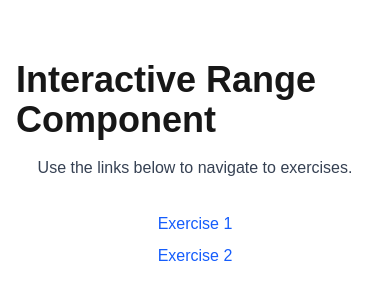
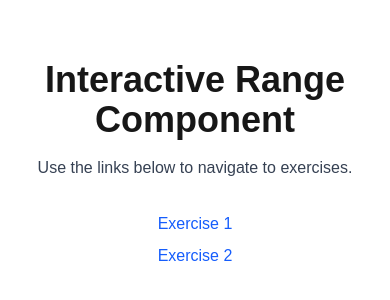
Before and after one commit to leonardogonzalez201190/range-component, a Next.js app: page / in a window 390 px wide. Shown: the part 258-558 px from the top of the page. Built offline with nearby package versions, Linux system fonts and the light colour scheme.

Commit message:
fix(homepage): adjust responsive styling for main page

```diff
--- a/app/page.tsx
+++ b/app/page.tsx
@@ -3,7 +3,7 @@
 export default function HomePage() {
   return (
     <main className="min-h-screen flex flex-col items-center justify-center p-4">
-      <h1 className="text-4xl font-bold mb-4">Interactive Range Component</h1>
+      <h1 className="text-4xl font-bold mb-4 text-center">Interactive Range Component</h1>
       <p className="text-gray-700 mb-8 text-center">
         Use the links below to navigate to exercises.
       </p>
```
